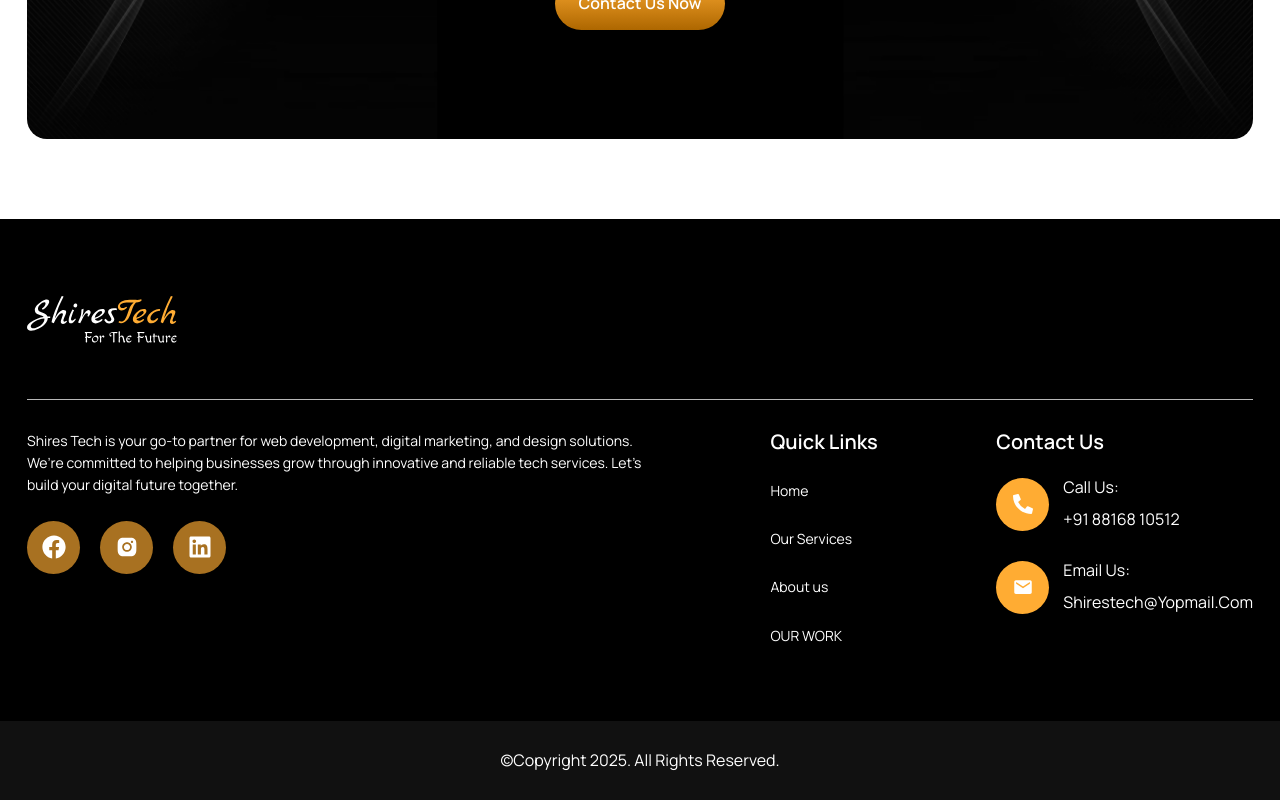
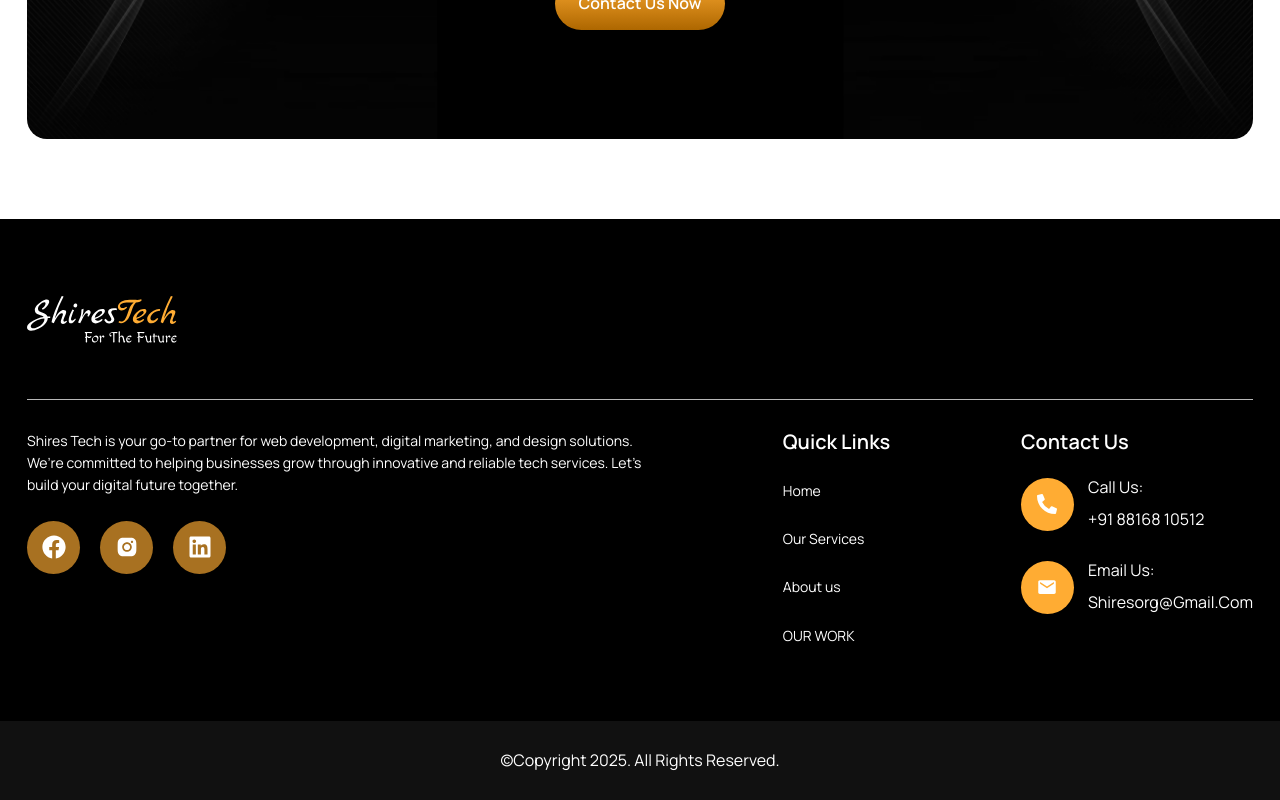
Before and after one commit to MohamadAdil/shirestech, a Next.js app: page / in a window 1280 px wide. Shown: the part 3347-4147 px from the top of the page. Built offline with nearby package versions, Linux system fonts and the light colour scheme; a web font is replaced by a local one.

Commit message:
Update Footer.jsx

```diff
--- a/src/app/components/layout/Footer.jsx
+++ b/src/app/components/layout/Footer.jsx
@@ -71,7 +71,7 @@ export default function Footer() {
                 <div>
                   <h6>Email Us:</h6>
                   <Link href="mailto:shirestech@yopmail.com">
-                    shirestech@yopmail.com
+                    shiresorg@gmail.com
                   </Link>
                 </div>
               </div>
```
